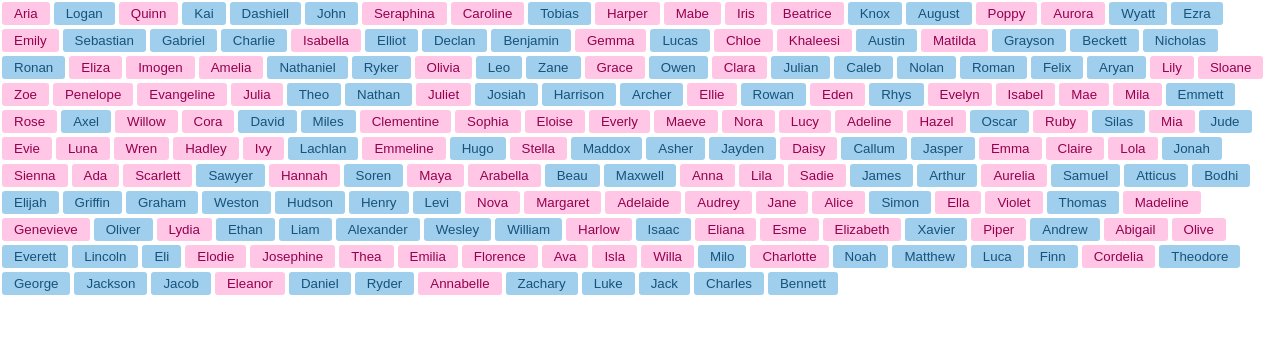
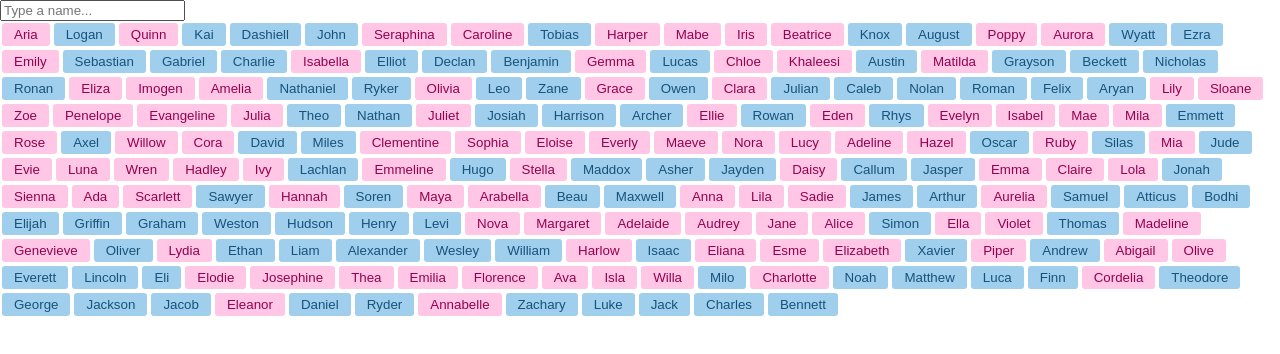
Before and after one commit to rodrigo-marcolino/react-pick-names, a React (Create React App) app: page / in a window 1280 px wide. Shown: the top 354 px of the page. Built offline with nearby package versions, Linux system fonts and the light colour scheme.

Commit message:
add componet SearchName

```diff
--- a/src/App.jsx
+++ b/src/App.jsx
@@ -1,7 +1,12 @@
+import { SearchName } from './components/SearchName'
 import { NamePicker } from './components/NamePicker'
 
 function App({ names }) {
-  return <NamePicker names={names} />
+  return (
+    <>
+      <SearchName /> <NamePicker names={names} />
+    </>
+  )
 }
 
 export default App
--- /dev/null
+++ b/src/components/SearchName.jsx
@@ -0,0 +1,3 @@
+export const SearchName = () => {
+  return <input type="text" placeholder="Type a name..." />
+}
```
